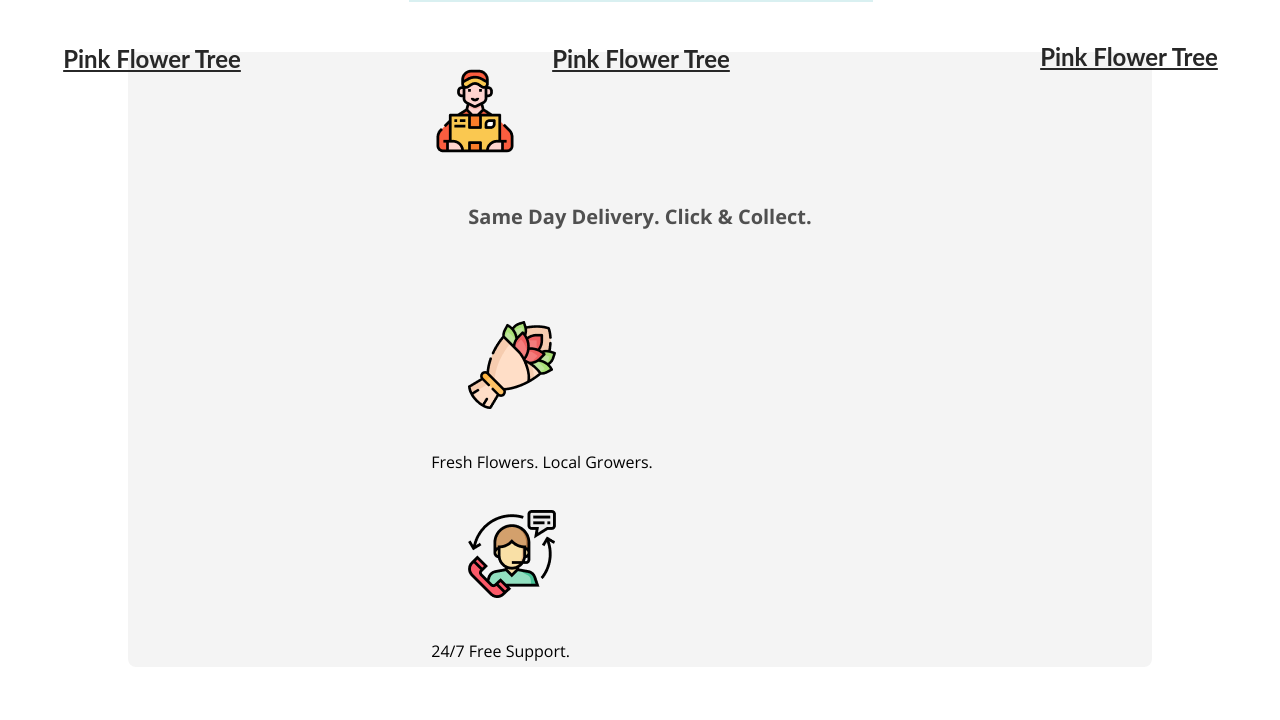
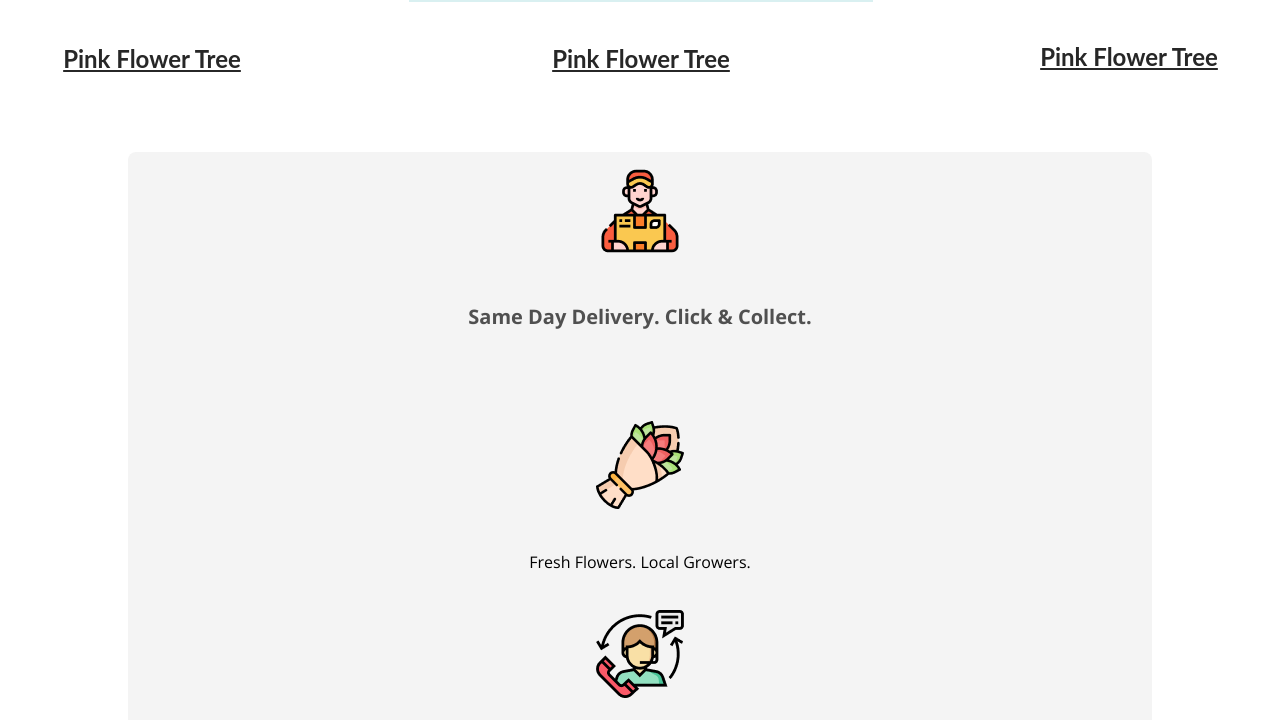
Before and after one commit to amenaakter31/my-flower-shop, a plain HTML site: page index.html in a window 1280 px wide. Shown: the part 1760-2480 px from the top of the page. Drawn offline with nearby package versions, Linux system fonts and the light colour scheme.

Commit message:
Update style.css

```diff
--- a/styles/style.css
+++ b/styles/style.css
@@ -173,7 +173,11 @@ margin-bottom: 48px;
     border-radius: 8px;
     width: 1440px;
     background: rgba(39, 39, 39, 0.05);
+    text-align: center;
     display: flex;
+    align-items: center ;
+    justify-content: space-around;
+    margin-top: 150px;
 }
 
 .sectioon-two-gap{
```
